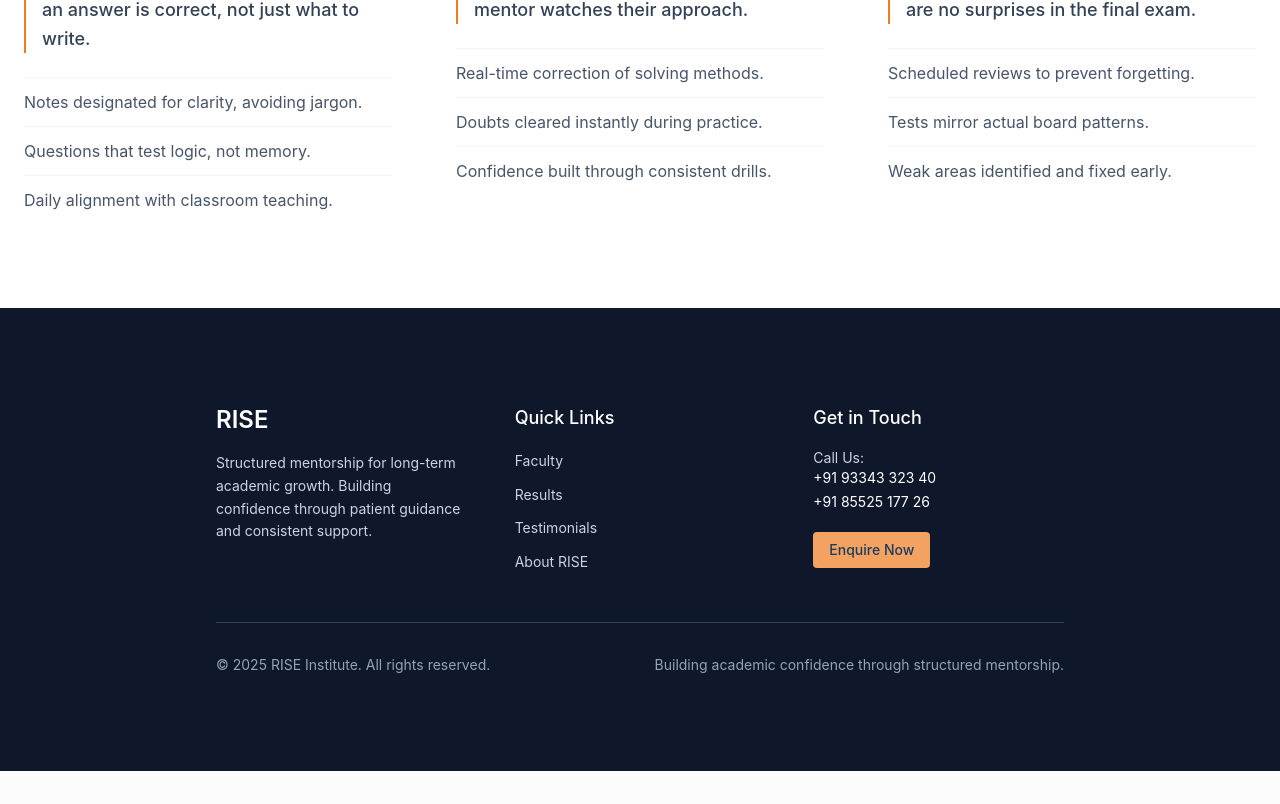
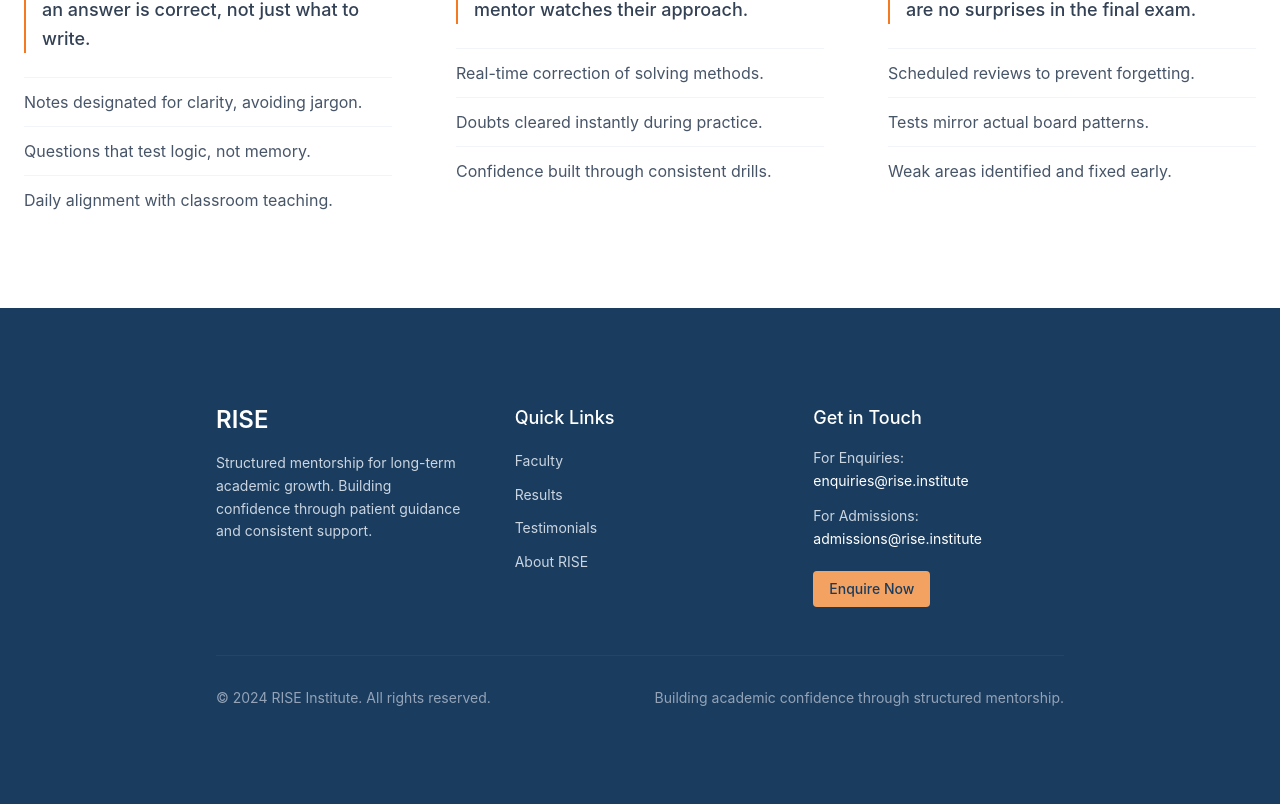
Before and after one commit to aali2k7/Rise, a Next.js app: page / in a window 1280 px wide. Shown: the part 8671-9475 px from the top of the page. Before the commit the page ends 9442 px from the top, so only its background shows below. Built offline with nearby package versions, Linux system fonts and the light colour scheme.

Commit message:
Revert "Changes UI"
This reverts commit 7e4691368b906a2190b1b8986596db40fa66b970.

```diff
--- a/app/globals.css
+++ b/app/globals.css
@@ -611,26 +611,36 @@ body {
    (Apple-like, Cold Glass)
 ========================= */
 .header-glass {
-  /*
-     Vertical Gradient: Cool white -> Faint Teal -> Cool white
-     Matches: from-white/70 via-teal-900/5 to-white/60
-  */
-  background: linear-gradient(to bottom,
-      rgba(255, 255, 255, 0.7) 0%,
-      rgba(19, 78, 74, 0.05) 50%,
-      rgba(255, 255, 255, 0.6) 100%);
+  /* Translucent White Base for Legibility */
+  background-color: rgba(255, 255, 255, 0.70);
 
-  /* Strong Blur (Preserved) */
+  /* Strong Blur */
   backdrop-filter: blur(16px);
   -webkit-backdrop-filter: blur(16px);
 
   /* Subtle Border */
-  border-bottom: 1px solid rgba(255, 255, 255, 0.3);
+  border-bottom: 1px solid rgba(255, 255, 255, 0.25);
 
-  /* Soft Ambient Shadow */
-  box-shadow: 0 10px 40px -10px rgba(0, 0, 0, 0.03);
+  /* Soft Shadow */
+  box-shadow: 0 4px 30px rgba(0, 0, 0, 0.03);
 
-  /* Positioning */
+  /* Positioning for pseudo-element tint */
   position: relative;
   z-index: 50;
 }
+
+/* Explicit Teal Tint Layer */
+.header-glass::before {
+  content: "";
+  position: absolute;
+  top: 0;
+  left: 0;
+  right: 0;
+  bottom: 0;
+
+  /* The requested tint: 20, 120, 110 at ~8% */
+  background-color: rgba(20, 120, 110, 0.08);
+
+  pointer-events: none;
+  z-index: -1;
+}
--- a/components/Sections/FooterSection.tsx
+++ b/components/Sections/FooterSection.tsx
@@ -1,8 +1,6 @@
-import Link from "next/link";
-
 export default function FooterSection() {
   return (
-    <footer id="footer" className="w-full bg-[#0f172a] text-white transition-colors duration-300">
+    <footer id="footer" className="w-full bg-[#1A3C5E] text-white">
       <div className="content-container section-spacing">
         <div className="grid grid-cols-1 md:grid-cols-3 gap-12">
           {/* Logo and Description */}
@@ -19,24 +17,24 @@ export default function FooterSection() {
             <h4 className="text-lg font-medium mb-4">Quick Links</h4>
             <ul className="space-y-2">
               <li>
-                <Link href="/faculty" className="text-sm text-slate-300 hover:text-white transition-colors">
+                <a href="#faculty" className="text-sm text-slate-300 hover:text-white transition-colors">
                   Faculty
-                </Link>
+                </a>
               </li>
               <li>
-                <Link href="/results" className="text-sm text-slate-300 hover:text-white transition-colors">
+                <a href="#results" className="text-sm text-slate-300 hover:text-white transition-colors">
                   Results
-                </Link>
+                </a>
               </li>
               <li>
-                <Link href="/results#testimonials" className="text-sm text-slate-300 hover:text-white transition-colors">
+                <a href="#testimonials" className="text-sm text-slate-300 hover:text-white transition-colors">
                   Testimonials
-                </Link>
+                </a>
               </li>
               <li>
-                <Link href="/approach" className="text-sm text-slate-300 hover:text-white transition-colors">
+                <a href="#about-rise" className="text-sm text-slate-300 hover:text-white transition-colors">
                   About RISE
-                </Link>
+                </a>
               </li>
             </ul>
           </div>
@@ -46,22 +44,24 @@ export default function FooterSection() {
             <h4 className="text-lg font-medium mb-4">Get in Touch</h4>
             <div className="space-y-3">
               <div>
-                <p className="text-sm text-slate-300">Call Us:</p>
-                <a href="tel:+919334332340" className="text-sm text-white hover:text-[#74B49B] transition-colors block">
-                  +91 93343 323 40
-                </a>
-                <a href="tel:+918552517726" className="text-sm text-white hover:text-[#74B49B] transition-colors block mt-1">
-                  +91 85525 177 26
+                <p className="text-sm text-slate-300">For Enquiries:</p>
+                <a href="mailto:enquiries@rise.institute" className="text-sm text-white hover:text-[#74B49B] transition-colors">
+                  enquiries@rise.institute
                 </a>
               </div>
-
+              <div>
+                <p className="text-sm text-slate-300">For Admissions:</p>
+                <a href="mailto:admissions@rise.institute" className="text-sm text-white hover:text-[#74B49B] transition-colors">
+                  admissions@rise.institute
+                </a>
+              </div>
               <div className="pt-2">
-                <Link
+                <a
                   href="/enquire"
                   className="inline-block px-4 py-2 bg-[#F4A261] text-[#1A3C5E] text-sm font-medium rounded hover:bg-[#F4A261]/90 transition-colors"
                 >
                   Enquire Now
-                </Link>
+                </a>
               </div>
             </div>
           </div>
@@ -71,7 +71,7 @@ export default function FooterSection() {
         <div className="mt-12 pt-8 border-t border-slate-700">
           <div className="flex flex-col md:flex-row justify-between items-center space-y-4 md:space-y-0">
             <p className="text-sm text-slate-400">
-              © 2025 RISE Institute. All rights reserved.
+              © 2024 RISE Institute. All rights reserved.
             </p>
             <p className="text-sm text-slate-400">
               Building academic confidence through structured mentorship.
```
